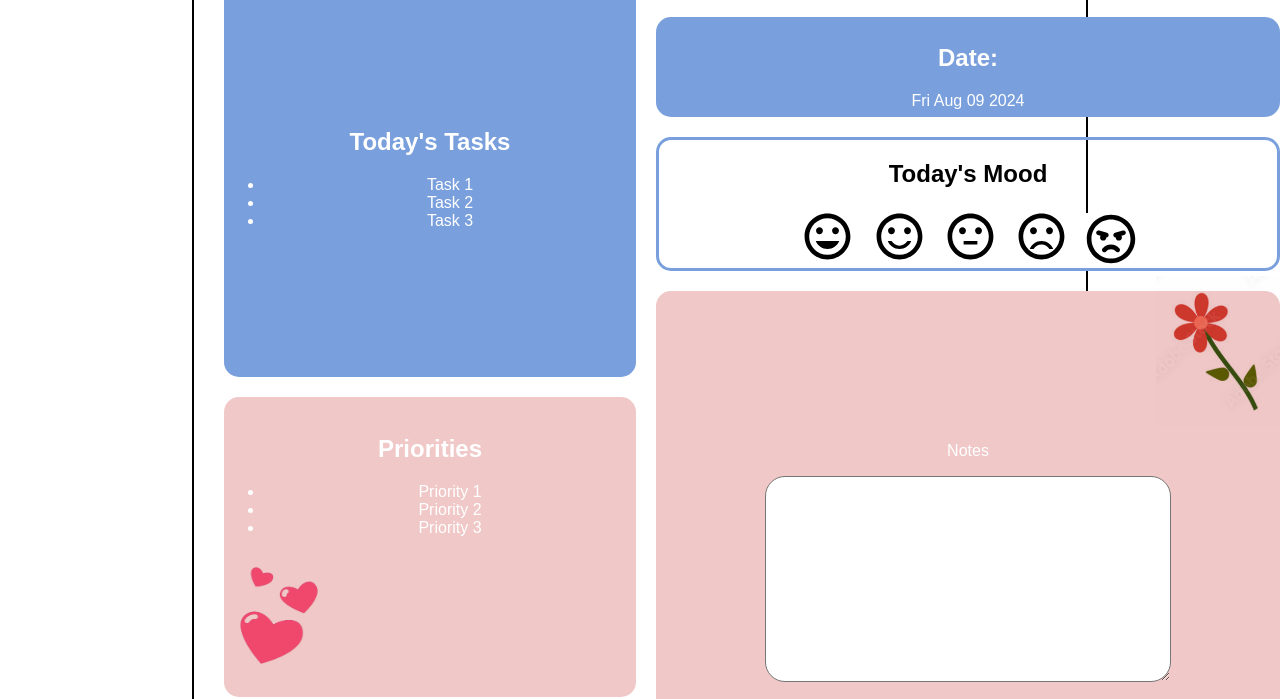
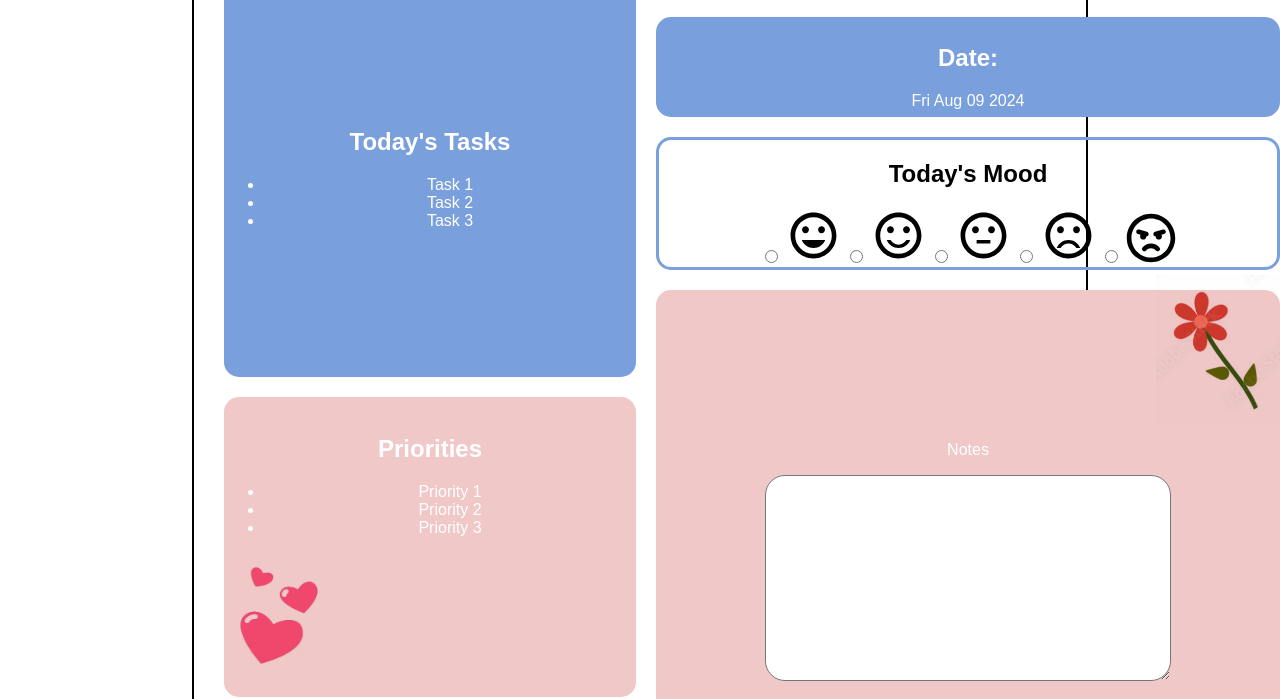
Before and after one commit to lisaaxrisaa/One_Day_at_a_time, a plain HTML site: page index.html in a window 1280 px wide. Shown: the part 123-822 px from the top of the page. Drawn offline with Linux system fonts and the light colour scheme.

Commit message:
coding lesson #4

```diff
--- a/index.html
+++ b/index.html
@@ -121,18 +121,20 @@
 
         <div id="mood" class="mood-box">
           <h2>Today's Mood</h2>
-          <span>
-            <button class="mood-button" data-outline="img/excited-outline.svg" data-filled="img/excited-filled.svg">
+          <label>
+            <input type="radio" id ="excited" class="mood-button" value="excited-face" data-outline="img/excited-outline.svg" data-fill="img/excited-filled.svg">
+            <label for="excited-face">
               <img
               class="mood-img"
                 src="img/excited-outline.svg"
                 alt="Excited face"
                 width="55"
                 height="55"
-
               />
-              </button>
-              <button class="mood-button" data-outline="img/happy-outline.svg" data-filled="img/happy-filled.svg">
+          </label>
+              </input>
+              <input type="radio" id ="happy" class="mood-button" value="happy-face" data-outline="happy-outline.svg" data-fill="img/happy-filled.svg">
+            <label for="happy-face">
                 <img
                 class="mood-img"
                 src="img/happy-outline.svg"
@@ -140,8 +142,10 @@
                 width="55"
                 height="55"
               />
-              </button>
-              <button class="mood-button" data-outline="img/neautral-outline.svg" data-filled="img/neautral-filled.svg">
+            </label>
+          </input>
+          <input type="radio" id ="neutral" class="mood-button" value="neutral-face" data-outline="img/neautral-outline.svg" data-fill="img/happy-filled.svg">
+          <label for="neutral-face">
                 <img
                 class="mood-img"
                 src="img/neautral-outline.svg"
@@ -149,8 +153,10 @@
                 width="55"
                 height="55"
               />
-            </button>
-            <button class="mood-button" data-outline="img/sad-outline.svg" data-filled="img/sad-filled.svg">
+          </label>
+        </input>
+        <input type="radio" id ="sad" class="mood-button" value="sad-face" data-outline="img/sad-outline.svg" data-fill="img.happy-filled.svg">
+        <label for="sad-face">
               <img
               class="mood-img"
               src="img/sad-outline.svg"
@@ -158,8 +164,10 @@
               width="55"
               height="55"
               />
-            </button>
-              <button class="mood-button" data-outline="img/angry-outline.svg" data-filled="img/angry-filled.svg">
+        </label>
+      </input>
+      <input type="radio" id ="angry" class="mood-button" value="angry-face" data-outline="img/angry-outline.svg" data-fill="img/angry-filled.svg">
+      <label for="angry-face">
                 <img
                 class="mood-img"
               src="img/angry-outline.svg"
@@ -167,7 +175,8 @@
               width="50"
               height="50"
             />
-            </button>
+      </label>
+    </input>
 
           </span>
         </div>
--- a/index.js
+++ b/index.js
@@ -25,12 +25,12 @@ document.addEventListener('DOMContentLoaded', function () {
 //   button.addEventListener('click', changeMood);
 // });
 
-let moodButtons = document.querySelectorAll('.mood-button');
+let moodButtons = document.querySelectorAll('input[type="radio"]');
 
 for (let i = 0; i < moodButtons.length; i++) {
   const button = moodButtons[i];
 
-  button.addEventListener('click', function () {
+  button.addEventListener('change', function () {
     const img = button.querySelector('.mood-img');
     const currentSrc = img.src;
     const outlinePath = button.getAttribute('data-outline');
```
